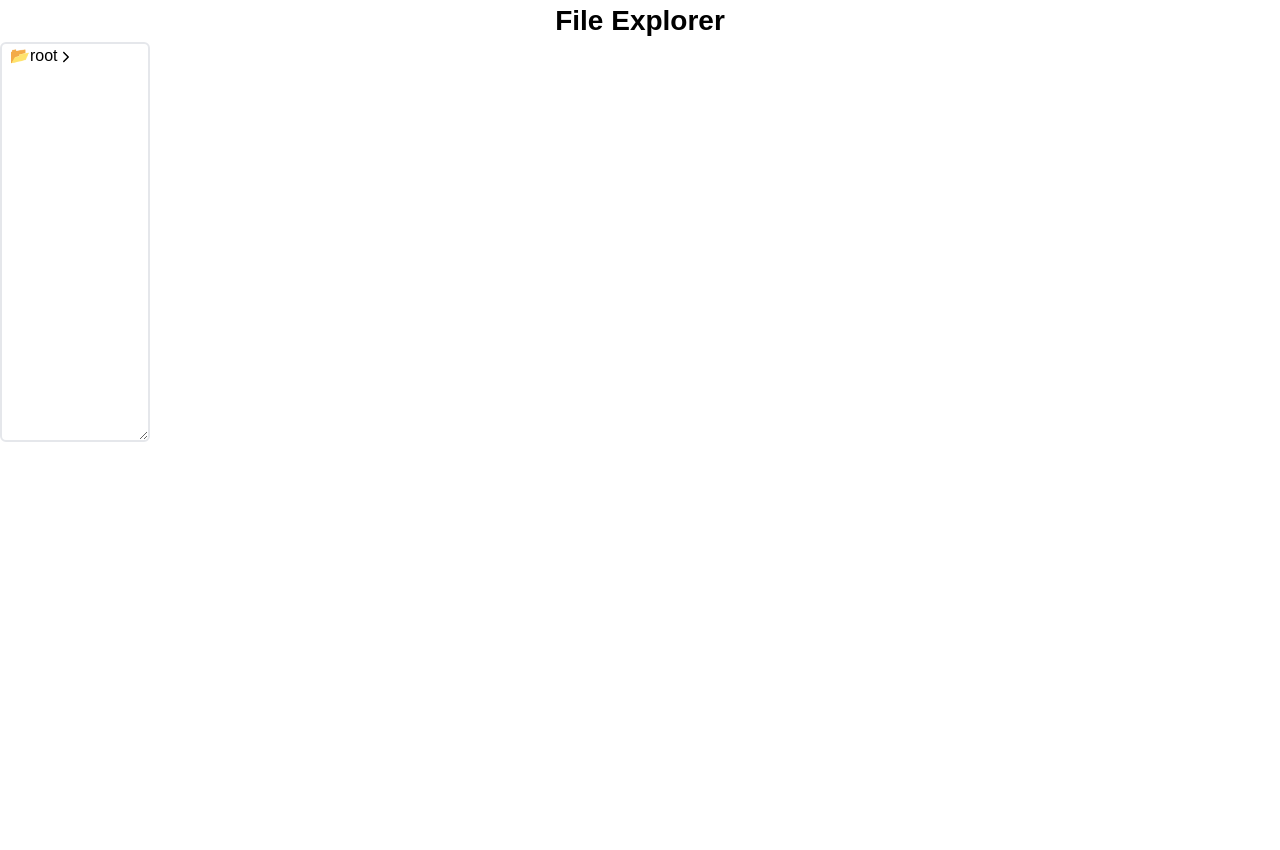
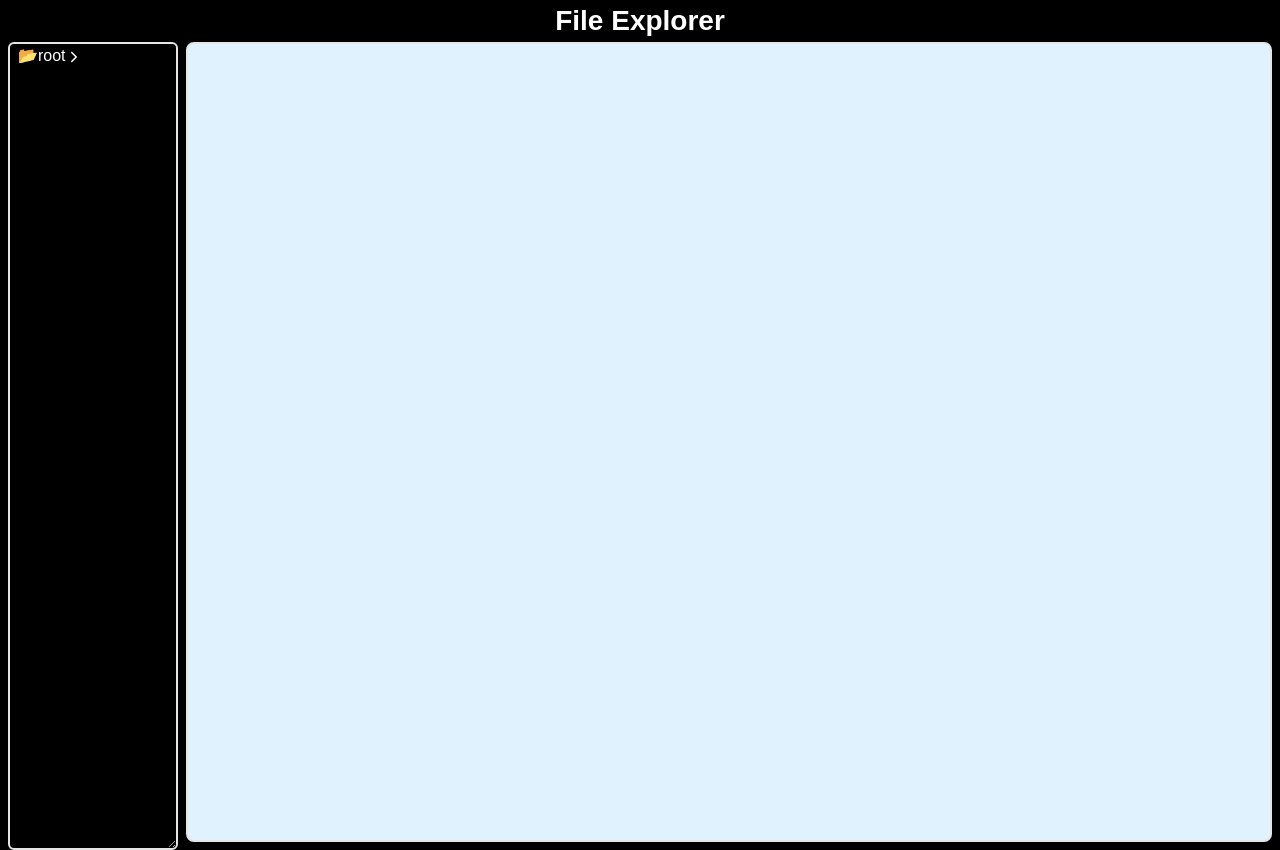
Before and after one commit to piy3/File-Explorer, a Next.js app: page / in a window 1280 px wide. Before the commit the page ends 800 px from the top, so only its background shows below. Built offline with nearby package versions, Linux system fonts and the light colour scheme.

Commit message:
fixes and fileContent

```diff
--- a/src/app/components/Folder.jsx
+++ b/src/app/components/Folder.jsx
@@ -1,33 +1,44 @@
+'use client'
 import React, { useState } from "react";
 import { IoIosArrowDown,IoIosArrowForward } from "react-icons/io";
 
-function Folder({ explorer }) {
+
+function Folder({ explorer ,setContent}) {
   const [openFolder, setOpenFolder] = useState(false);
+
+  const handleFolderClick = (e)=>{
+    e.stopPropagation();
+    setOpenFolder(!openFolder);
+  }
+
+  const handleFileClick = (e,content)=>{
+    e.stopPropagation();
+    console.log("cnt ",content);
+    setContent(content);
+  }
 
   if (explorer.isFolder) {
     return (
       <div className="">
         <div
-          className="pl-2 relative  hover:cursor-pointer "
-          onClick={(e) =>{
-            e.stopPropagation();
-            setOpenFolder(!openFolder)
-          } }
+          className="pl-2 relative  hover:cursor-pointer hover:bg-slate-400"
+          onClick={(e)=> handleFolderClick(e) }
         >
           📂{explorer.name}
           {openFolder?<IoIosArrowDown className="inline"/>:<IoIosArrowForward className="inline"/>}
+        </div>
+
           <div className={`${openFolder ? "block" : "hidden"}    pl-2`} >
             {explorer.items.map((explore) => {
-              return <Folder explorer={explore} key={explore.id}></Folder>;
+              return <Folder explorer={explore} key={explore.id} setContent={setContent}></Folder>;
             })}
           </div>
-        </div>
       </div>
     );
   } else {
     return (
 
-        <div className="pl-2">
+        <div className="pl-2 hover:bg-slate-100 hover:text-black" onClick={(e)=>handleFileClick(e,explorer.content)}>
           📄{explorer.name}
         </div>
       )
--- a/src/app/data.js
+++ b/src/app/data.js
@@ -2,27 +2,32 @@ const  data = {
     id:"1",
     name:"root",
     isFolder:true,
+    content:"",
     items:[
         {
             id:"2",
             name:"one",
             isFolder:true,
+            content:"",
             items:[
                 {
                     id:'3',
                     name:'first.js',
                     isFolder:false,
+                    content:"This is content one.",
                     items:[]
                 },
                 {
                     id:'4',
                     name:'two',
                     isFolder:true,
+                    content:"",
                     items:[
                         {
                             id:'5',
                             name:'Homepage.jsx',
                             isFolder:false,
+                            content:"This is homepage jsx",
                             items:[]
                         }
                     ]
@@ -33,6 +38,7 @@ const  data = {
             id:"6",
             name:'Three',
             isFolder:true,
+            content:"",
             items:[]
         }
     ]
--- /dev/null
+++ b/src/lib/utils.js
@@ -0,0 +1,6 @@
+import { clsx } from "clsx";
+import { twMerge } from "tailwind-merge"
+
+export function cn(...inputs) {
+  return twMerge(clsx(inputs));
+}
--- a/src/pages/index.js
+++ b/src/pages/index.js
@@ -1,17 +1,21 @@
-import Image from "next/image";
-import { Geist, Geist_Mono } from "next/font/google";
 import Folder from "@/app/components/Folder";
 import data from "@/app/data";
 import { useState } from "react";
 
 export default function Home() {
   const [explorer, setExplorer] = useState(data);
+  const [content, setContent] = useState("");
 
   return (
     <div>
-      <h3 className="text-[28px] font-bold text-center">File Explorer</h3>
-      <div className="w-fit resize-x  overflow-y-auto overflow-x-hidden border-2 min-h-[400px] min-w-[150px] rounded-md">
-        <Folder explorer={explorer}></Folder>
+      <h3 className="text-white text-[28px] font-bold text-center bg-black">File Explorer</h3>
+      <div className="flex bg-black">
+        <div className="text-white ml-2 w-fit resize-x  overflow-y-auto overflow-x-hidden border-2 min-h-[400px] min-w-[170px] rounded-md">
+          <Folder explorer={explorer} setContent={setContent}></Folder>
+        </div>
+        <div className="w-full border-2 bg-sky-100 min-h-[100vh] rounded-lg m-2 mt-0">
+          {content}
+        </div>
       </div>
     </div>
   );
--- a/src/styles/globals.css
+++ b/src/styles/globals.css
@@ -1,21 +1,74 @@
 @tailwind base;
 @tailwind components;
 @tailwind utilities;
-
-:root {
-  --background: #ffffff;
-  --foreground: #171717;
-}
-
-@media (prefers-color-scheme: dark) {
-  :root {
-    --background: #0a0a0a;
-    --foreground: #ededed;
-  }
-}
 
 body {
   /* color: var(--foreground);
   background: var(--background); */
   font-family: Arial, Helvetica, sans-serif;
 }
+
+@layer base {
+  :root {
+    --background: 0 0% 100%;
+    --foreground: 0 0% 3.9%;
+    --card: 0 0% 100%;
+    --card-foreground: 0 0% 3.9%;
+    --popover: 0 0% 100%;
+    --popover-foreground: 0 0% 3.9%;
+    --primary: 0 0% 9%;
+    --primary-foreground: 0 0% 98%;
+    --secondary: 0 0% 96.1%;
+    --secondary-foreground: 0 0% 9%;
+    --muted: 0 0% 96.1%;
+    --muted-foreground: 0 0% 45.1%;
+    --accent: 0 0% 96.1%;
+    --accent-foreground: 0 0% 9%;
+    --destructive: 0 84.2% 60.2%;
+    --destructive-foreground: 0 0% 98%;
+    --border: 0 0% 89.8%;
+    --input: 0 0% 89.8%;
+    --ring: 0 0% 3.9%;
+    --chart-1: 12 76% 61%;
+    --chart-2: 173 58% 39%;
+    --chart-3: 197 37% 24%;
+    --chart-4: 43 74% 66%;
+    --chart-5: 27 87% 67%;
+    --radius: 0.5rem;
+  }
+  .dark {
+    --background: 0 0% 3.9%;
+    --foreground: 0 0% 98%;
+    --card: 0 0% 3.9%;
+    --card-foreground: 0 0% 98%;
+    --popover: 0 0% 3.9%;
+    --popover-foreground: 0 0% 98%;
+    --primary: 0 0% 98%;
+    --primary-foreground: 0 0% 9%;
+    --secondary: 0 0% 14.9%;
+    --secondary-foreground: 0 0% 98%;
+    --muted: 0 0% 14.9%;
+    --muted-foreground: 0 0% 63.9%;
+    --accent: 0 0% 14.9%;
+    --accent-foreground: 0 0% 98%;
+    --destructive: 0 62.8% 30.6%;
+    --destructive-foreground: 0 0% 98%;
+    --border: 0 0% 14.9%;
+    --input: 0 0% 14.9%;
+    --ring: 0 0% 83.1%;
+    --chart-1: 220 70% 50%;
+    --chart-2: 160 60% 45%;
+    --chart-3: 30 80% 55%;
+    --chart-4: 280 65% 60%;
+    --chart-5: 340 75% 55%;
+  }
+}
+
+@layer base {
+  * {
+    @apply border-border;
+  }
+  body {
+    @apply bg-background text-foreground;
+  }
+}
--- a/tailwind.config.mjs
+++ b/tailwind.config.mjs
@@ -1,17 +1,61 @@
 /** @type {import('tailwindcss').Config} */
 export default {
-  content: [
+    darkMode: ["class"],
+    content: [
     "./src/pages/**/*.{js,ts,jsx,tsx,mdx}",
     "./src/components/**/*.{js,ts,jsx,tsx,mdx}",
     "./src/app/**/*.{js,ts,jsx,tsx,mdx}",
   ],
   theme: {
-    extend: {
-      colors: {
-        background: "var(--background)",
-        foreground: "var(--foreground)",
-      },
-    },
+  	extend: {
+  		colors: {
+  			background: 'hsl(var(--background))',
+  			foreground: 'hsl(var(--foreground))',
+  			card: {
+  				DEFAULT: 'hsl(var(--card))',
+  				foreground: 'hsl(var(--card-foreground))'
+  			},
+  			popover: {
+  				DEFAULT: 'hsl(var(--popover))',
+  				foreground: 'hsl(var(--popover-foreground))'
+  			},
+  			primary: {
+  				DEFAULT: 'hsl(var(--primary))',
+  				foreground: 'hsl(var(--primary-foreground))'
+  			},
+  			secondary: {
+  				DEFAULT: 'hsl(var(--secondary))',
+  				foreground: 'hsl(var(--secondary-foreground))'
+  			},
+  			muted: {
+  				DEFAULT: 'hsl(var(--muted))',
+  				foreground: 'hsl(var(--muted-foreground))'
+  			},
+  			accent: {
+  				DEFAULT: 'hsl(var(--accent))',
+  				foreground: 'hsl(var(--accent-foreground))'
+  			},
+  			destructive: {
+  				DEFAULT: 'hsl(var(--destructive))',
+  				foreground: 'hsl(var(--destructive-foreground))'
+  			},
+  			border: 'hsl(var(--border))',
+  			input: 'hsl(var(--input))',
+  			ring: 'hsl(var(--ring))',
+  			chart: {
+  				'1': 'hsl(var(--chart-1))',
+  				'2': 'hsl(var(--chart-2))',
+  				'3': 'hsl(var(--chart-3))',
+  				'4': 'hsl(var(--chart-4))',
+  				'5': 'hsl(var(--chart-5))'
+  			}
+  		},
+  		borderRadius: {
+  			lg: 'var(--radius)',
+  			md: 'calc(var(--radius) - 2px)',
+  			sm: 'calc(var(--radius) - 4px)'
+  		}
+  	}
   },
-  plugins: [],
+  plugins: [require("tailwindcss-animate")],
 };
```
Also changed, not shown: package.json (+8 -1 lines), 1 other file (tests, documents, lock files or other folders).
